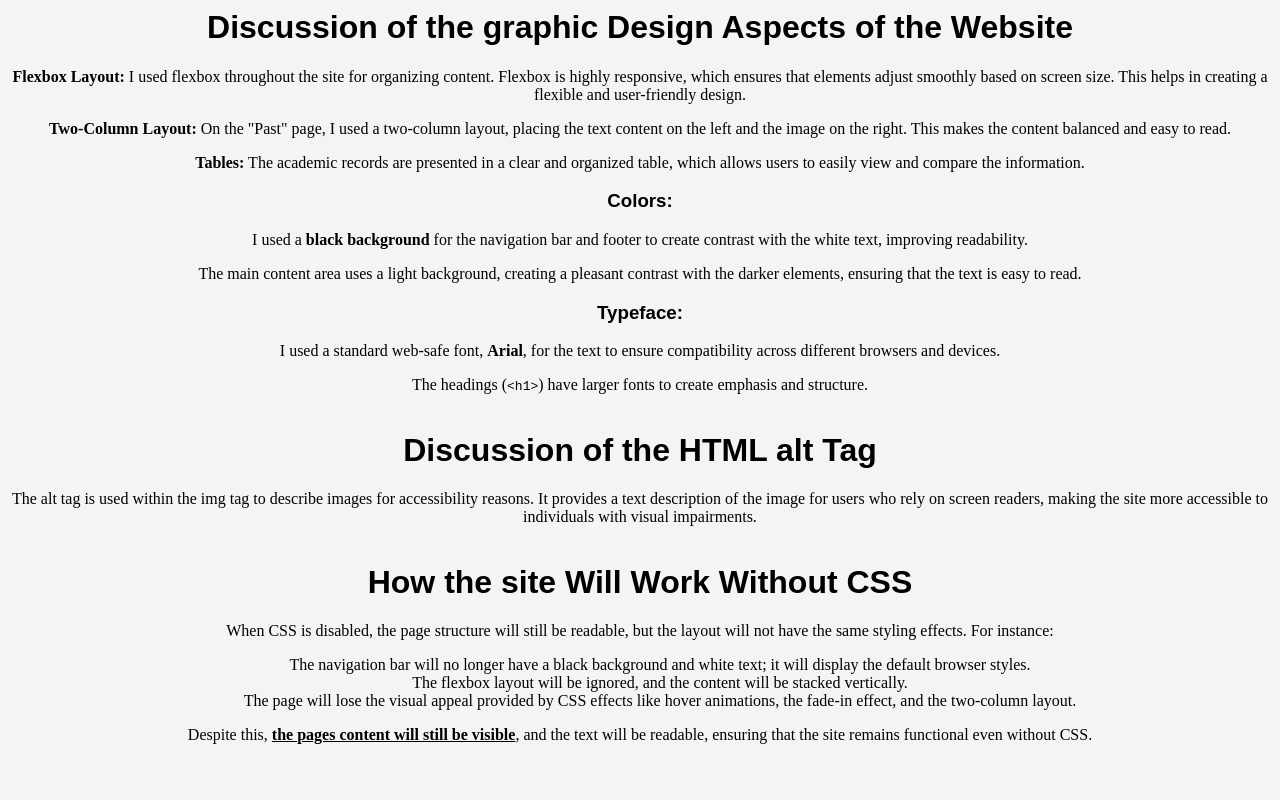
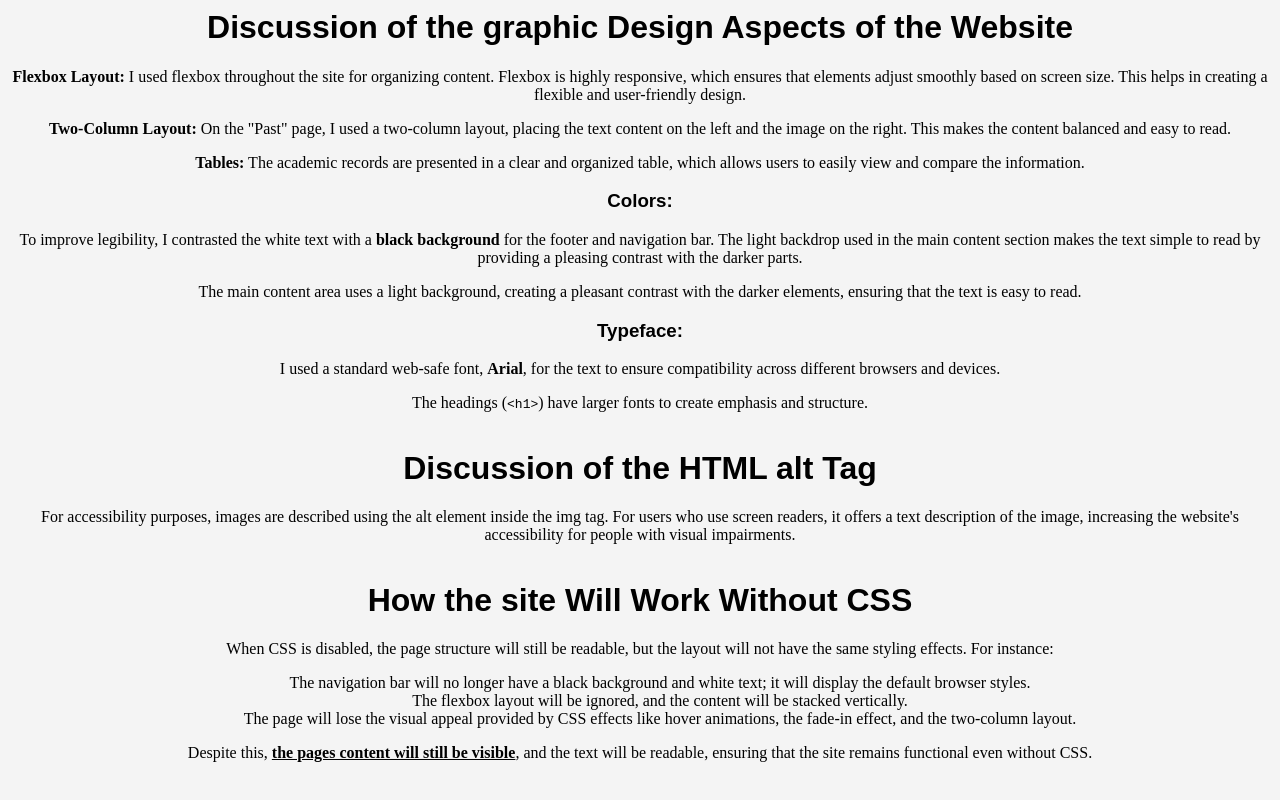
Before and after one commit to JoshuaDavis11/Websystems-Assignment, a plain HTML site: page comments.html in a window 1280 px wide. Shown: the part 974-1774 px from the top of the page. Drawn offline with Linux system fonts and the light colour scheme.

Commit message:
Fixed wording in parapgrahs

```diff
--- a/comments.html
+++ b/comments.html
@@ -11,6 +11,7 @@
 <body>
     <header>
         <nav>
+            <!-- Image source: https://quorumsystems.com.au/wp-content/uploads/2022/09/uts-white.png -->
             <div class="logo-container">
                 <img src="img/UTSLogo.png" alt="UTS Logo" class="logo">
             </div>
@@ -128,9 +129,10 @@
                     allows users to easily view and compare the information.</p>
 
                 <h3>Colors:</h3>
-                <p>I used a <span>black background</span> for the navigation bar and footer to create contrast
-                    with the white text, improving readability.</p>
-                <p>The main content area uses a light background, creating a pleasant contrast with the darker
+                    <p>To improve legibility, I contrasted the white text with a <span>black background</span> for the footer and navigation bar.
+                    The light backdrop used in the main content section makes the text simple to read by providing a pleasing contrast with the darker parts.
+                    </p>
+                    <p>The main content area uses a light background, creating a pleasant contrast with the darker
                     elements, ensuring that the text is easy to read.</p>
 
                 <h3>Typeface:</h3>
@@ -142,9 +144,9 @@
 
             <div>
                 <h1>Discussion of the HTML alt Tag</h1>
-                <p>The alt tag is used within the img tag to describe images for accessibility reasons.
-                    It provides a text description of the image for users who rely on screen readers,
-                    making the site more accessible to individuals with visual impairments. </p>
+                <p>For accessibility purposes, images are described using the alt element inside the img tag. For users who use screen readers,
+                    it offers a text description of the image,
+                    increasing the website's accessibility for people with visual impairments.</p>
             </div>
 
             <div>
```
Also changed, not shown: future.html (+1 -0 lines), index.html (+2 -1 lines), past.html (+2 -1 lines).
